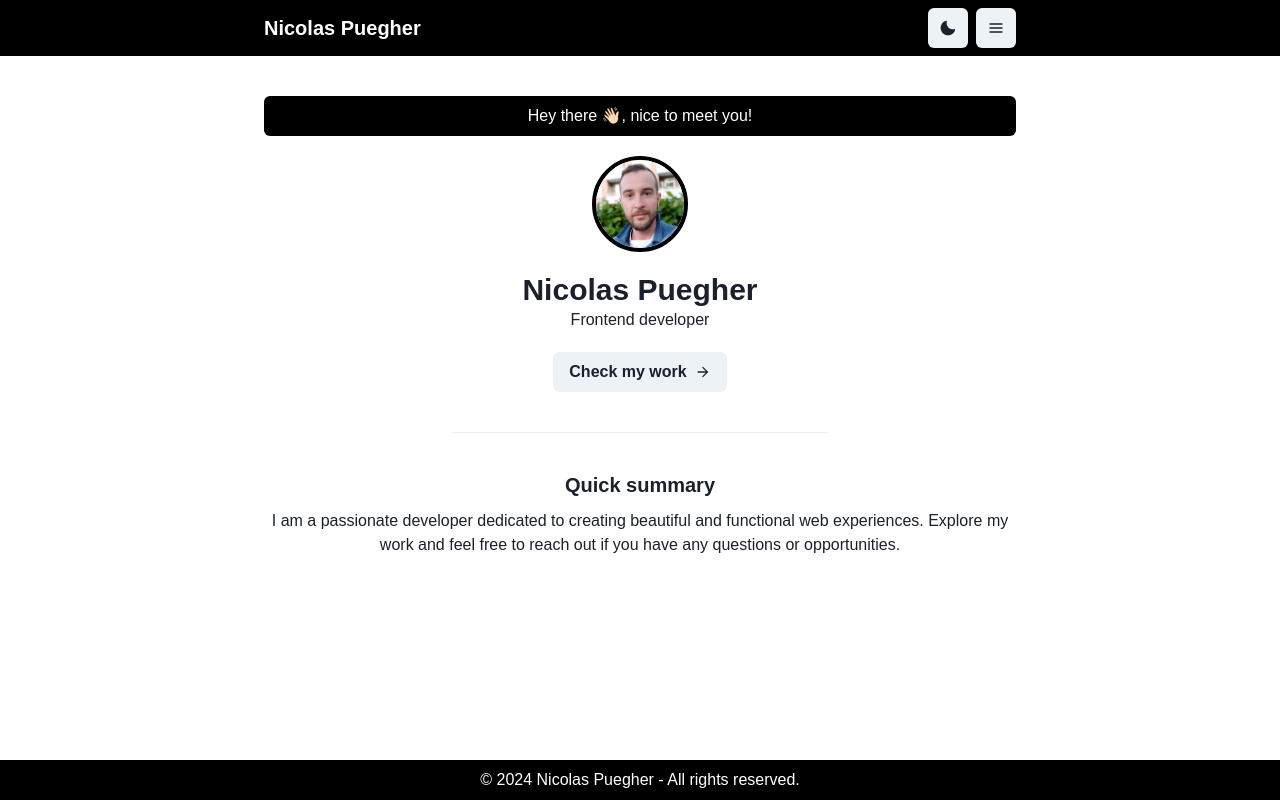
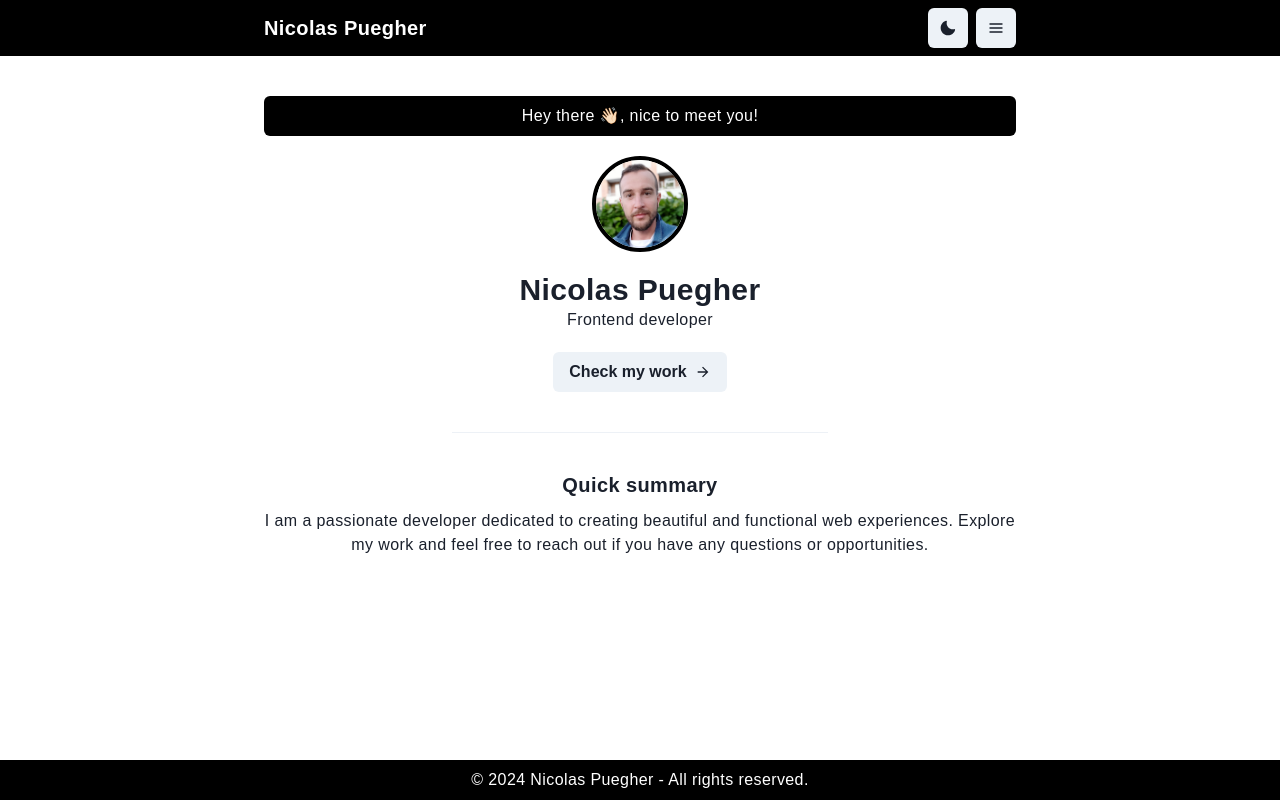
Before and after one commit to nicoPuegher/portfolio, a React (Vite) app: page / in a window 1280 px wide. Built offline with nearby package versions, Linux system fonts and the light colour scheme.

Commit message:
Add letter spacing style for the body in the fonts component

```diff
--- a/src/components/fonts.jsx
+++ b/src/components/fonts.jsx
@@ -5,9 +5,9 @@ export default function Fonts() {
 	return (
 		<Global
 			styles={`
-				@import url('https://fonts.googleapis.com/css2?family=Inter:wght@100..900&display=swap')
+				@import url('https://fonts.googleapis.com/css2?family=Inter:wght@100..900&display=swap');
       			body {
-        			font-family: 'Inter', sans-serif;
+					letter-spacing: 0.025rem;
       			}
     		`}
 		/>
```
